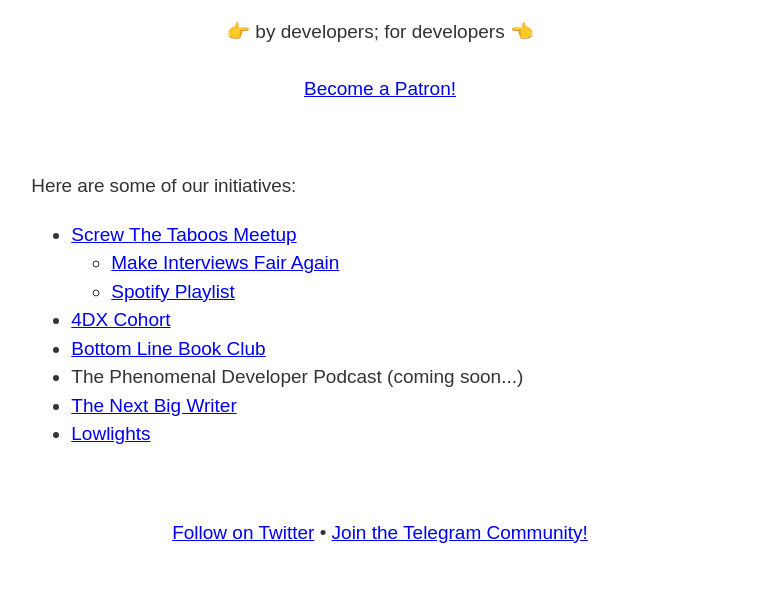
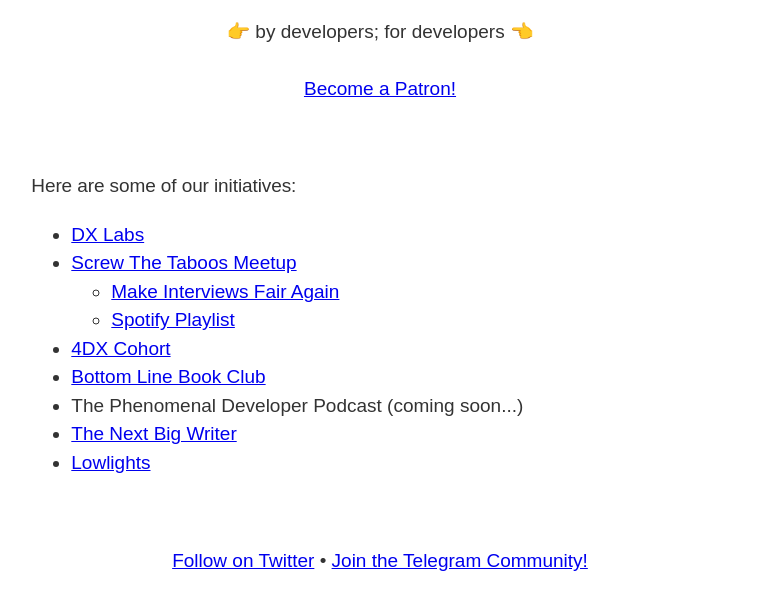
Before and after one commit to swapagarwal/dxclub.io, a plain HTML site: page index.html in a window 1280 px wide. Shown: the part 174-784 px from the top of the page, without its empty margins (260-1018 px from the left). Drawn offline with Linux system fonts and the light colour scheme.

Commit message:
Add labs

```diff
--- a/index.html
+++ b/index.html
@@ -42,6 +42,9 @@
         Here are some of our initiatives:
         <ul>
           <li>
+            <a href="/labs" target="_blank" rel="noopener noreferrer">DX Labs</a>
+          </li>
+          <li>
             <a href="/taboo" target="_blank" rel="noopener noreferrer">Screw The Taboos Meetup</a>
           </li>
           <ul>
```
